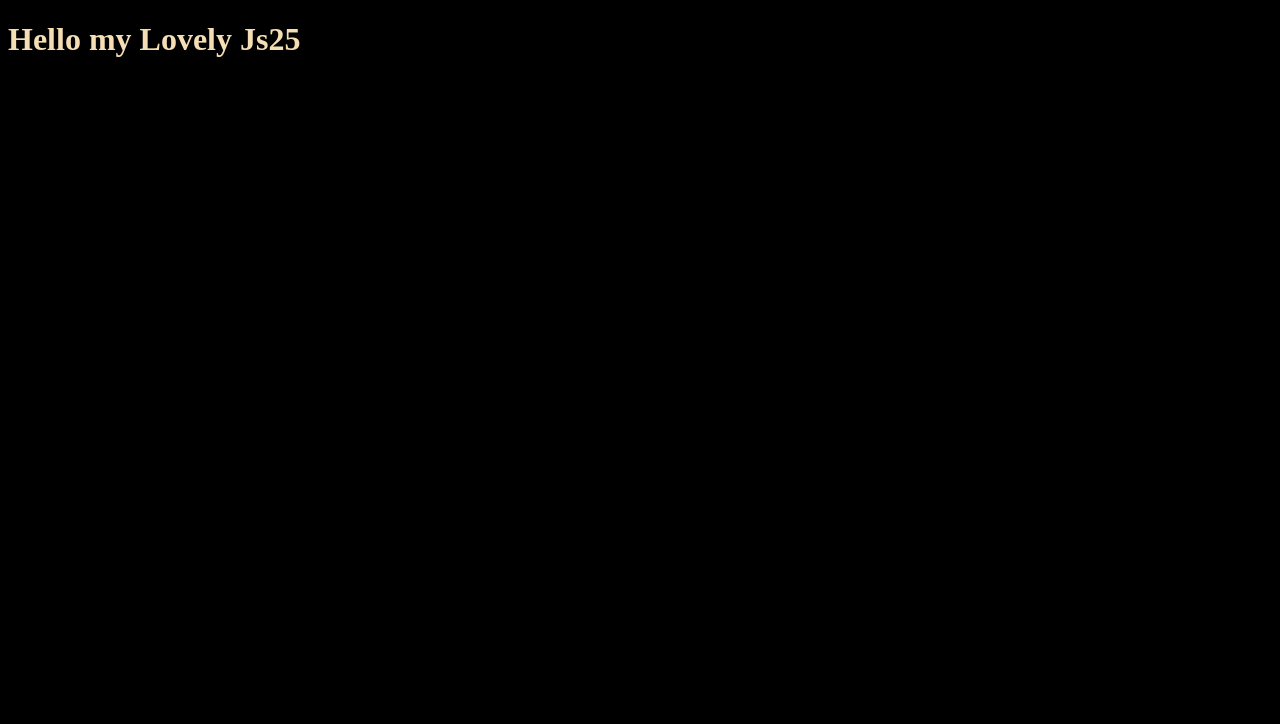
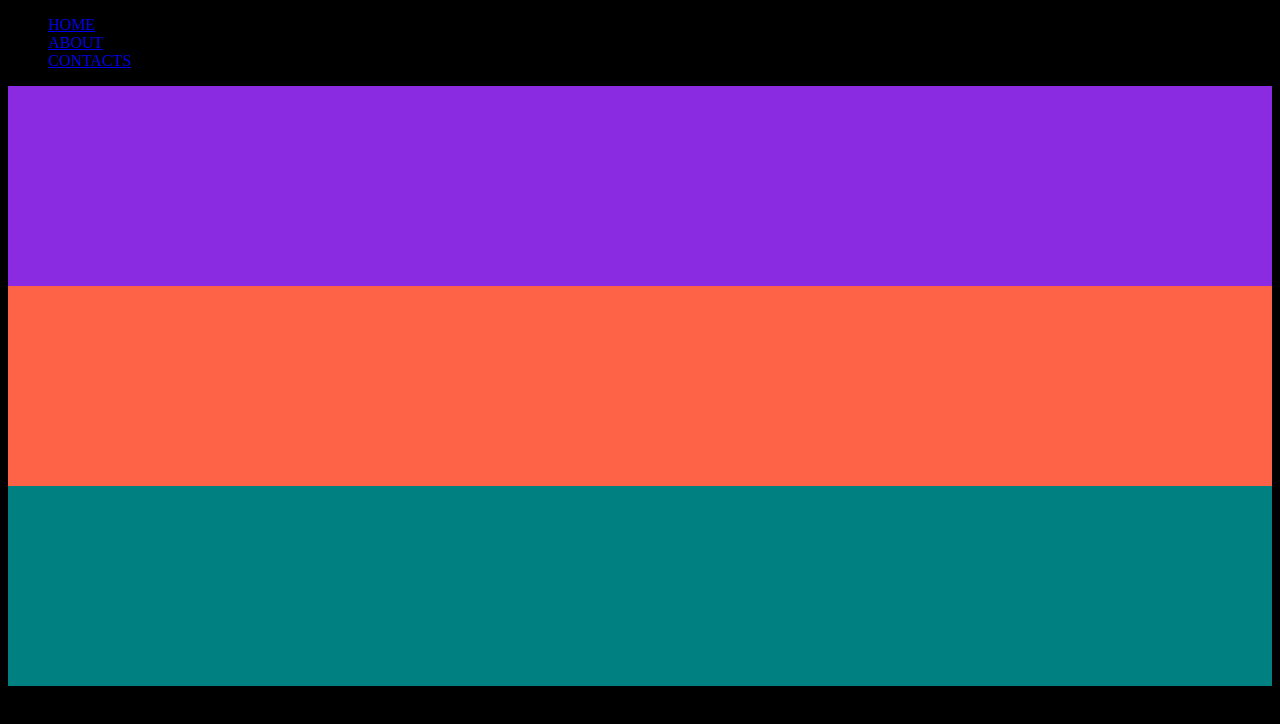
Before and after one commit to VitaGladka/webpack_bundle, a website built with webpack: page src/index.html in a window 1280 px wide. Built offline with nearby package versions, Linux system fonts and the light colour scheme.

Commit message:
added str

```diff
--- /dev/null
+++ b/src/css/about.css
@@ -0,0 +1,4 @@
+section.about {
+    height: 200px;
+    background-color: tomato;
+}
--- /dev/null
+++ b/src/css/contacts.css
@@ -0,0 +1,4 @@
+section.contacts {
+    height: 200px;
+    background-color: teal;
+}
--- /dev/null
+++ b/src/css/home.css
@@ -0,0 +1,4 @@
+section.home {
+    height: 200px;
+    background-color: blueviolet;
+}
--- a/src/css/styles.css
+++ b/src/css/styles.css
@@ -1,4 +1,10 @@
+/* ПРописываем глобальные стили */
+
 body {
   background: black;
   color: wheat;
 }
+
+ul {
+  list-style: none;
+}
--- a/src/index.html
+++ b/src/index.html
@@ -6,6 +6,21 @@
   <title>Document</title>
 </head>
 <body>
-    <h1>Hello my Lovely Js25</h1>
+  <header class="header">
+    <nav class="nav">
+      <ul class="navList">
+        <li><a href="#">HOME</a></li>
+        <li><a href="#">ABOUT</a></li>
+        <li><a href="#">CONTACTS</a></li>
+      </ul>
+    </nav>
+  </header>
+  <main>
+    <section class="home"></section>
+    <section class="about"></section>
+    <section class="contacts"></section>
+  </main>
+  <footer></footer>
+<!--  -->
 </body>
 </html>
--- a/src/index.js
+++ b/src/index.js
@@ -1 +1,4 @@
 import css from "./css/styles.css";
+import './js/home.js';
+import './js/about.js';
+import './js/contacts.js';
--- /dev/null
+++ b/src/js/contacts.js
@@ -0,0 +1 @@
+import '../css/contacts.css'
--- /dev/null
+++ b/src/js/home.js
@@ -0,0 +1 @@
+import '../css/home.css'
```
Also changed, not shown: src/js/refs.js (added, +10 -0 lines).
